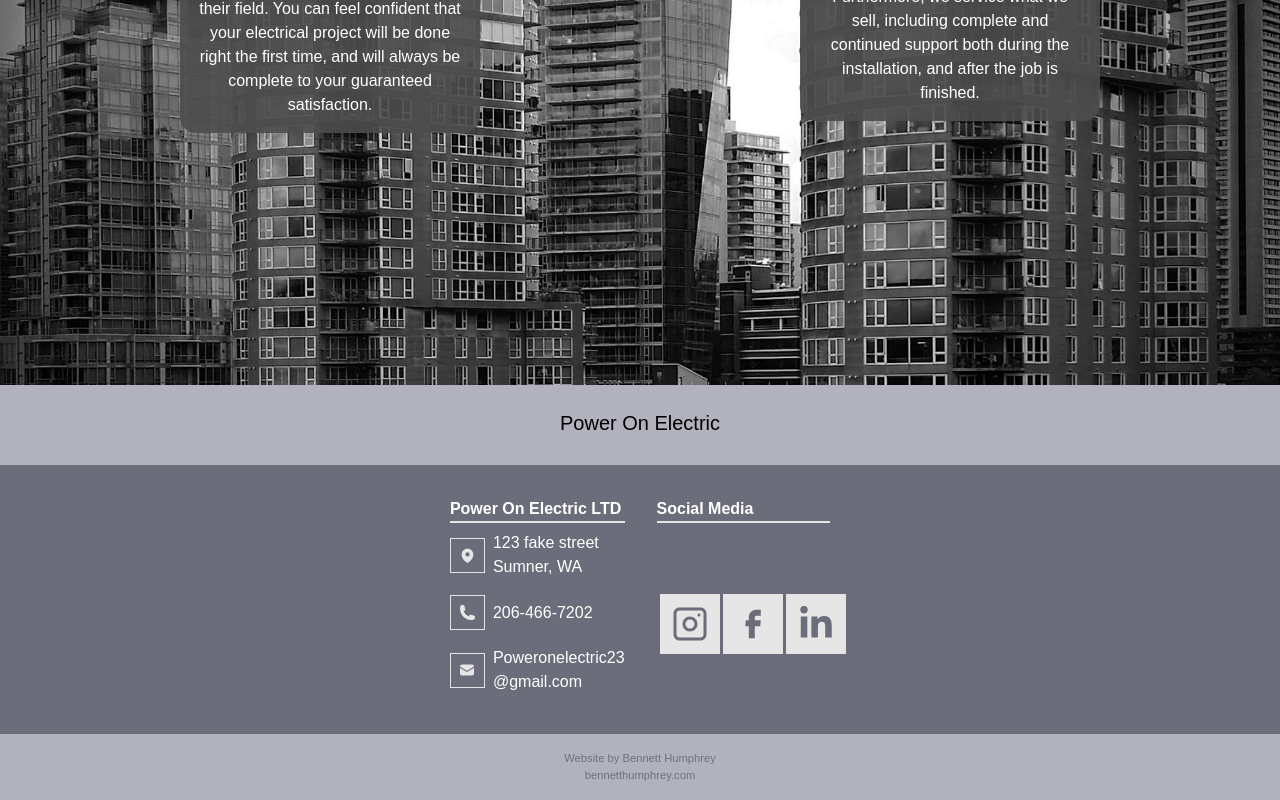
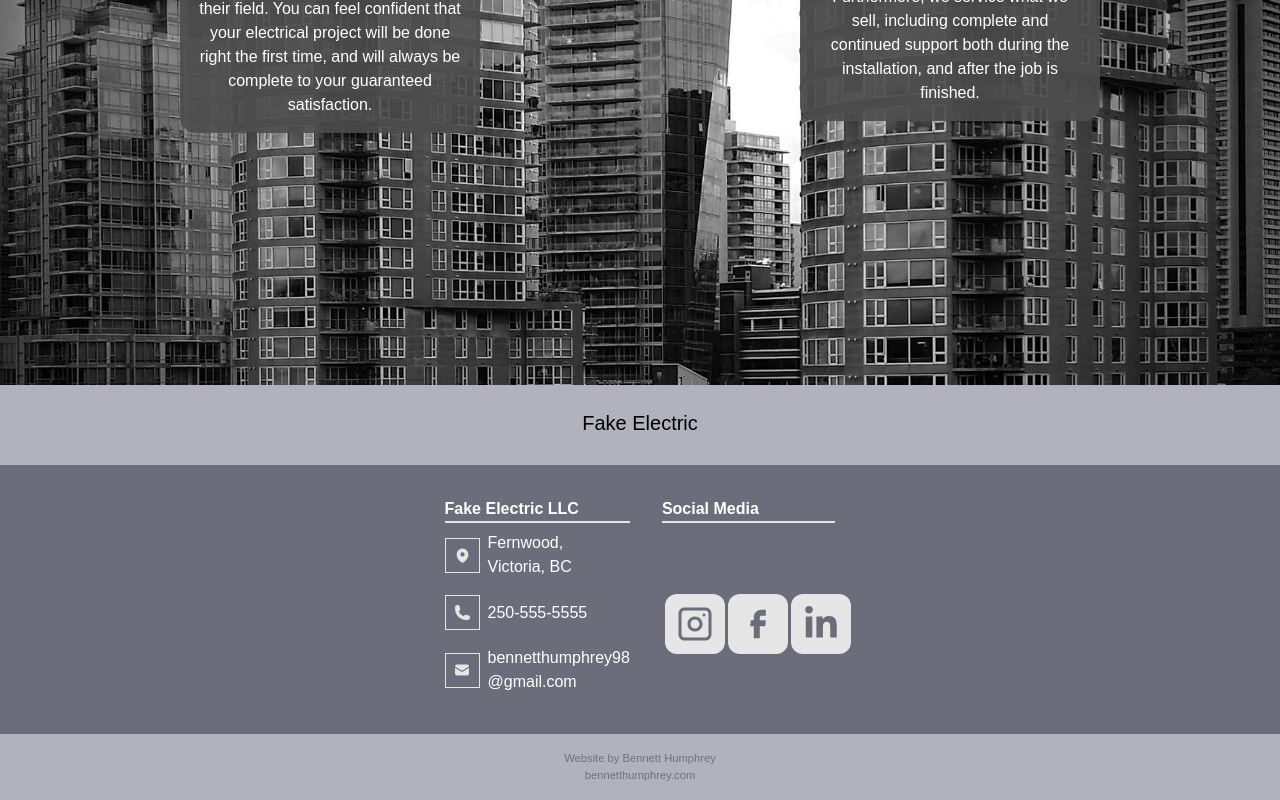
Before and after one commit to BennettHumphrey/Electrical-Site-1-React, a React (Vite) app: page / in a window 1280 px wide. Shown: the part 2037-2837 px from the top of the page. Built offline with nearby package versions, Linux system fonts and the light colour scheme; a web font is replaced by a local one.

Commit message:
Change info in footer, add hover effects

```diff
--- a/src/components/Footer.jsx
+++ b/src/components/Footer.jsx
@@ -7,31 +7,34 @@
   return (
     <footer className='bg-company' >
       <h3 className='bg-footer text-text-light text-xl relative top-0 w-full
-      h-20 my-auto text-center leading-[4.8rem]' >Power On Electric</h3>
+      h-20 my-auto text-center leading-[4.8rem]' >Fake Electric</h3>
       <div className='flex flex-col justify-center sm:flex-row sm:mb-8' >
           <div className='flex flex-col justify-center' >
               <h4 className=' font-bold text-footer-text border-b-[2px] border-b-main
-              max-w-[200px] mt-8 mx-4' >Power On Electric LTD</h4>
+              max-w-[200px] mt-8 mx-4' >Fake Electric LLC</h4>
               <div className='my-2 mx-4 flex text-footer-text items-center' >
                   <div className='flex justify-center items-center border border-main mr-2 w-[35px] h-[35px]' >
                     <HiMapPin className='text-main h-full w-full p-2' />
                   </div>
-                  <p>123 fake street<br/>Sumner, WA</p>
+                  <p>Fernwood,<br/>Victoria, BC</p>
               </div>
               <div className='my-2 mx-4 flex text-footer-text items-center' >
                   <div className='flex justify-center items-center border border-main mr-2 w-[35px] h-[35px]' >
                     <HiPhone className='text-main h-full w-full p-2' />
                   </div>
-                  <p>206-466-7202</p>
+                  <p>250-555-5555</p>
               </div>
-              <div className='my-2 mx-4 flex text-footer-text items-center'>
-                  <div className='flex justify-center items-center border border-main mr-2 w-[35px] h-[35px]'>
+              <div className='my-2 mx-4 flex text-footer-text items-center
+                            hover:text-orange-400 group duration-700'>
+                  <div className='flex justify-center items-center border border-main mr-2 w-[35px] h-[35px]
+                                  group-hover:rounded-lg group-hover:scale-110 duration-1000'>
                     <a href="mailto:Poweronelectric23@gmail.com">
-                      <HiEnvelope className='text-main h-full w-full p-2' />
+                      <HiEnvelope className='text-main h-full w-full p-2 group-hover:text-orange-400 duration-1000
+                                              group-hover:scale-150' />
                     </a>
                   </div>
                   <a href="mailto:Poweronelectric23@gmail.com">
-                    <p>Poweronelectric23<br/>@gmail.com</p>
+                    <p>bennetthumphrey98<br/>@gmail.com</p>
                   </a>
               </div>
           </div>
@@ -46,15 +49,18 @@
               <h4 className=' font-bold text-footer-text border-b-[2px] border-b-main
               max-w-[200px] mt-8 mb-8 mx-4 sm:mb-[71px]'>Social Media</h4>
               <div className='flex ml-4 pb-12' >
-                  <div className='flex justify-center items-center bg-main ml-[0.2rem] w-[60px] h-[60px]'  >
-                    <CgInstagram className='text-company w-3/5 h-3/5' />
-                  </div>
-                  <div className='flex justify-center items-center bg-main ml-[0.2rem] w-[60px] h-[60px]' >
-                    <CgFacebook className='text-company w-3/5 h-3/5' />
-                  </div>
-                  <div className='flex justify-center items-center bg-main ml-[0.2rem] w-[60px] h-[60px]' >
-                    <FaLinkedinIn className='text-company w-3/5 h-3/5' />
-                  </div>
+                  <a className='flex justify-center items-center bg-main ml-[0.2rem] w-[60px] h-[60px] rounded-xl
+                                hover:bg-orange-400 duration-700 hover:cursor-pointer group hover:rounded-3xl hover:scale-95'  >
+                    <CgInstagram className='text-company w-3/5 h-3/5 group-hover:text-main duration-1000' />
+                  </a>
+                  <a className='flex justify-center items-center bg-main ml-[0.2rem] w-[60px] h-[60px] rounded-xl
+                                hover:bg-orange-400 duration-700 hover:cursor-pointer group hover:rounded-3xl hover:scale-95' >
+                    <CgFacebook className='text-company w-3/5 h-3/5 group-hover:text-main duration-1000' />
+                  </a>
+                  <a className='flex justify-center items-center bg-main ml-[0.2rem] w-[60px] h-[60px] rounded-xl
+                                hover:bg-orange-400 duration-700 hover:cursor-pointer group hover:rounded-3xl hover:scale-95' >
+                    <FaLinkedinIn className='text-company w-3/5 h-3/5 group-hover:text-main duration-1000' />
+                  </a>
               </div>
           </div>
 
```
